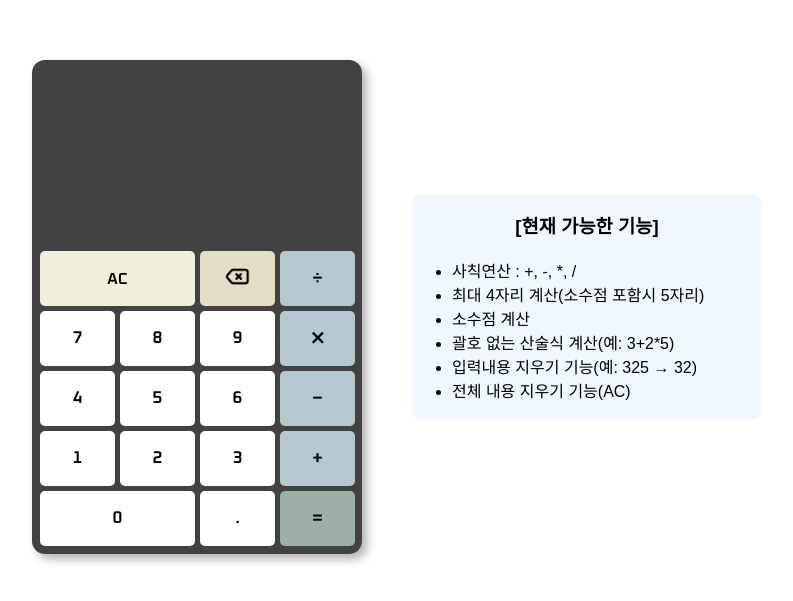
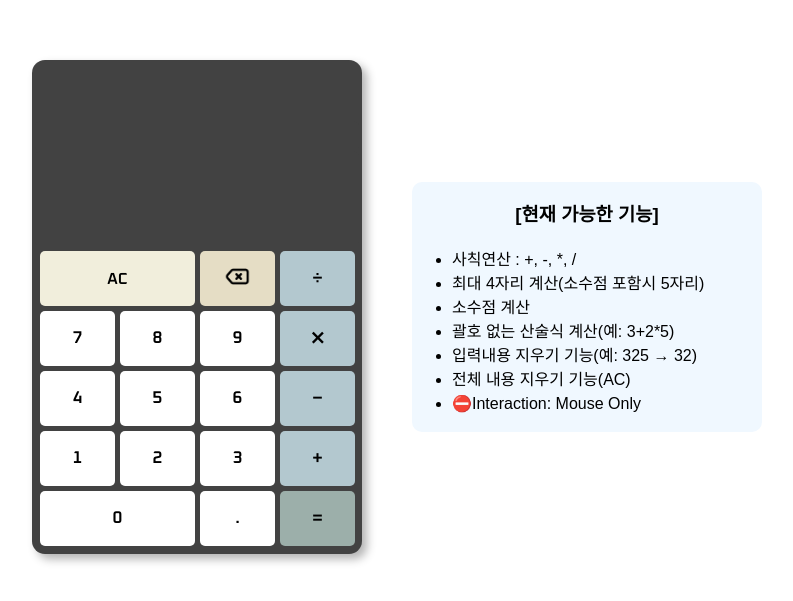
Before and after one commit to Bosongsae/mycalculator, a plain HTML site: page index.html in a window 1280 px wide. Shown: the part 101-702 px from the top of the page, without its empty margins (243-1036 px from the left). Drawn offline with Linux system fonts and the light colour scheme; a web font is replaced by a local one.

Commit message:
Update index.html

```diff
--- a/index.html
+++ b/index.html
@@ -48,7 +48,7 @@
           <li>괄호 없는 산술식 계산(예: 3+2*5)</li>
           <li>입력내용 지우기 기능(예: 325 → 32)</li>
           <li>전체 내용 지우기 기능(AC)</li>
-
+          <li>⛔Interaction: Mouse Only</li>
         </ul>
       </div>
     </div>
```
